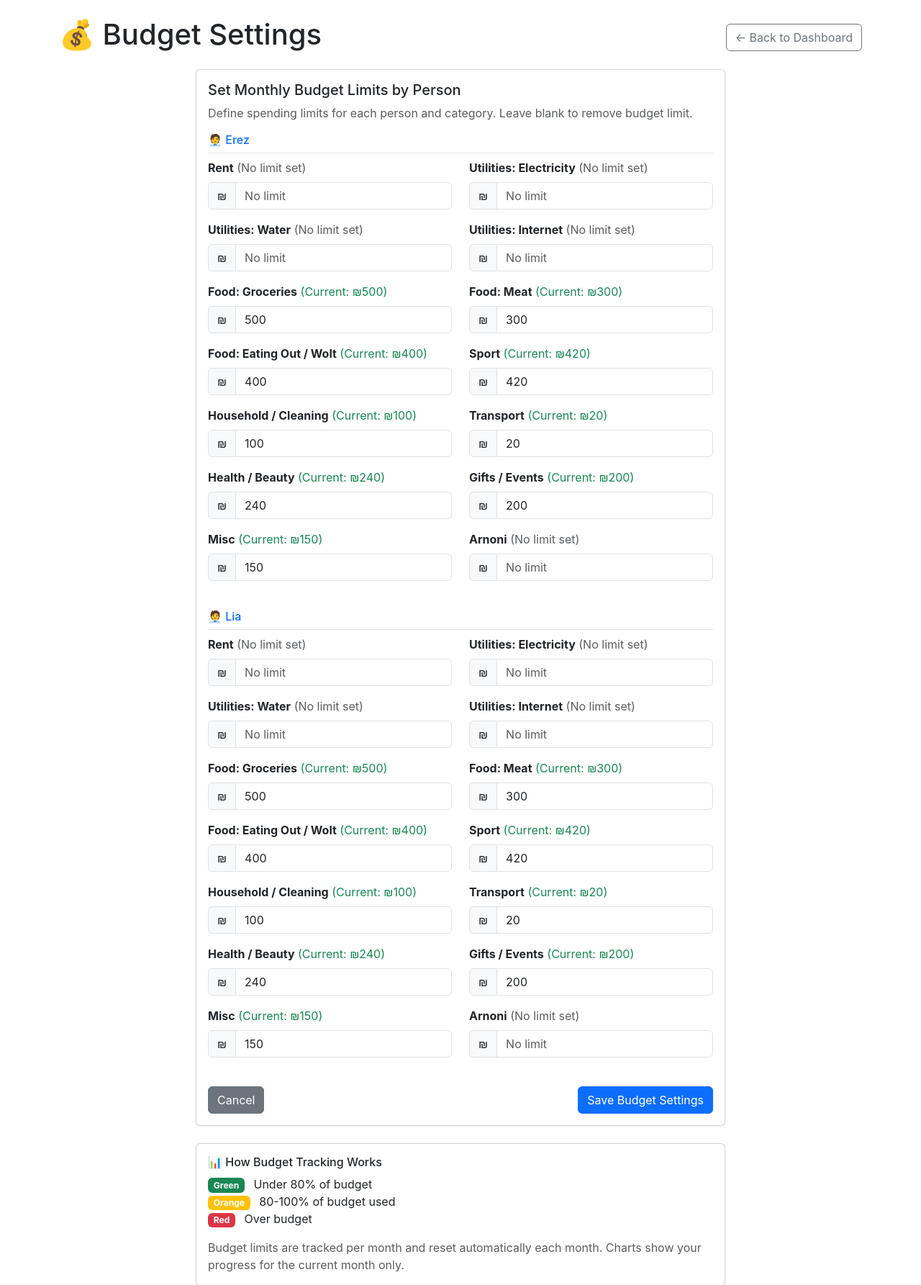
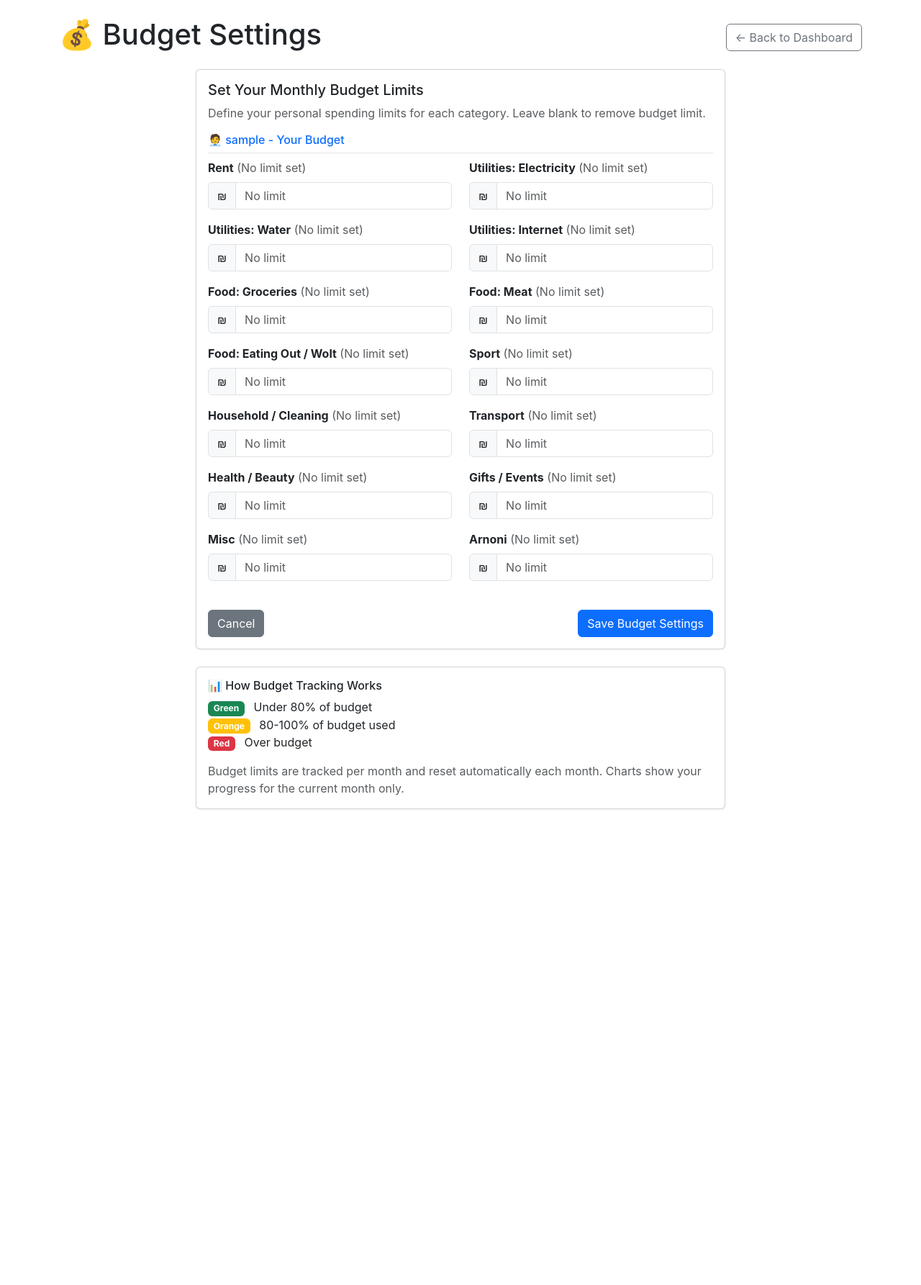
Before and after one commit to BrainCodex-e/expanses_tracker, a Flask app: page /budget/settings in a window 1280 px wide. Shown: the top 1785 px of the page at 72% size. After the commit the page ends 1124 px from the top, so only its background shows below. Run offline with Flask 3, Linux system fonts and the light colour scheme; the visitor is signed in with stand-in values (Sample User, id 1); some libraries are stand-ins or nearby versions.

Commit message:
Add personalized budget management
- Modified budget settings to show only current user's budgets
- Updated budget dashboard to display only logged-in user's data
- Changed budget update route to only allow users to modify their own limits
- Updated templates to show personalized budget forms and dashboards
- Each user now has completely separate budget management experience
- Added database migration call to main startup sequence

```diff
--- a/app.py
+++ b/app.py
@@ -570,38 +570,50 @@ def budget_progress_png(person):
 @app.route("/budget/settings")
 @login_required
 def budget_settings():
-    """Display budget settings page"""
+    """Display budget settings page for current user only"""
+    current_user = session.get('user')
+    if not current_user:
+        flash("Please log in to manage your budget", "error")
+        return redirect(url_for("login"))
+
+    # Only show current user's budget limits
+    user_budget_limits = BUDGET_LIMITS.get(current_user, {})
+
     return render_template("budget_settings.html",
-                         budget_limits=BUDGET_LIMITS,
+                         budget_limits=user_budget_limits,
                          categories=CATEGORIES,
-                         people=DEFAULT_PEOPLE)
+                         current_user=current_user)
 
 
 @app.route("/budget/update", methods=["POST"])
 @login_required
 def update_budget():
-    """Update budget limits per person"""
+    """Update budget limits for current user only"""
     global BUDGET_LIMITS
 
-    # Get form data and update BUDGET_LIMITS per person
-    for person in DEFAULT_PEOPLE:
-        # Ensure person exists in BUDGET_LIMITS
-        if person not in BUDGET_LIMITS:
-            BUDGET_LIMITS[person] = {}
+    current_user = session.get('user')
+    if not current_user:
+        flash("Please log in to manage your budget", "error")
+        return redirect(url_for("login"))
 
-        for category in CATEGORIES:
-            budget_value = request.form.get(f"budget_{person}_{category}")
-            if budget_value:
-                try:
-                    budget_amount = float(budget_value)
-                    if budget_amount >= 0:  # Only allow non-negative budgets
-                        BUDGET_LIMITS[person][category] = budget_amount
-                except (ValueError, TypeError):
-                    flash(f"Invalid budget amount for {person} - {category}", "error")
-                    return redirect(url_for("budget_settings"))
-            else:
-                # Remove budget limit if field is empty
-                BUDGET_LIMITS[person].pop(category, None)
+    # Ensure current user exists in BUDGET_LIMITS
+    if current_user not in BUDGET_LIMITS:
+        BUDGET_LIMITS[current_user] = {}
+
+    # Update only current user's budget limits
+    for category in CATEGORIES:
+        budget_value = request.form.get(f"budget_{category}")
+        if budget_value:
+            try:
+                budget_amount = float(budget_value)
+                if budget_amount >= 0:  # Only allow non-negative budgets
+                    BUDGET_LIMITS[current_user][category] = budget_amount
+            except (ValueError, TypeError):
+                flash(f"Invalid budget amount for {category}", "error")
+                return redirect(url_for("budget_settings"))
+        else:
+            # Remove budget limit if field is empty
+            BUDGET_LIMITS[current_user].pop(category, None)
 
     flash("Budget limits updated successfully!", "success")
     return redirect(url_for("index"))
@@ -610,7 +622,12 @@ def update_budget():
 @app.route("/budget/dashboard")
 @login_required
 def budget_dashboard():
-    """Display dedicated budget dashboard page"""
+    """Display dedicated budget dashboard page for current user only"""
+    current_user = session.get('user')
+    if not current_user:
+        flash("Please log in to view your budget dashboard", "error")
+        return redirect(url_for("login"))
+
     df = load_expenses()
 
     # Calculate current month data for budget overview
@@ -621,85 +638,85 @@ def budget_dashboard():
     else:
         month_end = date(month_start.year, month_start.month + 1, 1)
 
-    # Calculate spending per person per category for this month
+    # Calculate spending for current user only
     budget_status = {}
-    total_spent_by_person = {}
-    total_budget_by_person = {}
+    total_spent_by_user = 0
+    total_budget_by_user = 0
 
-    for person in DEFAULT_PEOPLE:
-        budget_status[person] = {}
-        total_spent_by_person[person] = 0
-        total_budget_by_person[person] = 0
-        person_budgets = BUDGET_LIMITS.get(person, {})
+    # Only process current user's data
+    budget_status[current_user] = {}
+    person_budgets = BUDGET_LIMITS.get(current_user, {})
 
-        if not df.empty:
-            # Filter for current month and specific person
-            df["tx_date"] = pd.to_datetime(df["tx_date"]).dt.date
-            mask = (pd.to_datetime(df["tx_date"]) >= pd.to_datetime(month_start)) & \
-                   (pd.to_datetime(df["tx_date"]) < pd.to_datetime(month_end)) & \
-                   (df["payer"] == person)
-            person_df = df[mask].copy()
+    if not df.empty:
+        # Filter for current month and current user
+        df["tx_date"] = pd.to_datetime(df["tx_date"]).dt.date
+        mask = (pd.to_datetime(df["tx_date"]) >= pd.to_datetime(month_start)) & \
+               (pd.to_datetime(df["tx_date"]) < pd.to_datetime(month_end)) & \
+               (df["payer"] == current_user)
+        person_df = df[mask].copy()
 
-            if not person_df.empty:
-                # Calculate actual spending for budget tracking (accounting for splits)
-                person_df_copy = person_df.copy()
+        if not person_df.empty:
+            # Calculate actual spending for budget tracking (accounting for splits)
+            person_df_copy = person_df.copy()
 
-                # For expenses paid by this person that are split, only count half
-                split_mask = person_df_copy['split_with'].notna()
-                person_df_copy.loc[split_mask, 'amount'] = person_df_copy.loc[split_mask, 'amount'] / 2
+            # For expenses paid by this user that are split, only count half
+            split_mask = person_df_copy['split_with'].notna()
+            person_df_copy.loc[split_mask, 'amount'] = person_df_copy.loc[split_mask, 'amount'] / 2
 
-                # Add expenses where this person was split with (they owe half)
-                other_split_mask = (pd.to_datetime(df["tx_date"]) >= pd.to_datetime(month_start)) & \
-                                 (pd.to_datetime(df["tx_date"]) < pd.to_datetime(month_end)) & \
-                                 (df["split_with"] == person)
+            # Add expenses where this user was split with (they owe half)
+            other_split_mask = (pd.to_datetime(df["tx_date"]) >= pd.to_datetime(month_start)) & \
+                             (pd.to_datetime(df["tx_date"]) < pd.to_datetime(month_end)) & \
+                             (df["split_with"] == current_user)
 
-                other_split_df = df[other_split_mask].copy()
-                if not other_split_df.empty:
-                    # This person owes half of these expenses
-                    other_split_df['amount'] = other_split_df['amount'] / 2
-                    # Combine both dataframes
-                    person_df_copy = pd.concat([person_df_copy, other_split_df], ignore_index=True)
+            other_split_df = df[other_split_mask].copy()
+            if not other_split_df.empty:
+                # This user owes half of these expenses
+                other_split_df['amount'] = other_split_df['amount'] / 2
+                # Combine both dataframes
+                person_df_copy = pd.concat([person_df_copy, other_split_df], ignore_index=True)
 
-                spent_by_category = person_df_copy.groupby("category")["amount"].sum()
-            else:
-                spent_by_category = pd.Series([], dtype=float)
+            spent_by_category = person_df_copy.groupby("category")["amount"].sum()
         else:
             spent_by_category = pd.Series([], dtype=float)
+    else:
+        spent_by_category = pd.Series([], dtype=float)
 
-        # Calculate budget status for each category
-        for category, budget_limit in person_budgets.items():
-            spent = spent_by_category.get(category, 0)
-            remaining = max(0, budget_limit - spent)
-            percentage = (spent / budget_limit * 100) if budget_limit > 0 else 0
+    # Calculate budget status for each category for current user
+    for category, budget_limit in person_budgets.items():
+        spent = spent_by_category.get(category, 0)
+        remaining = max(0, budget_limit - spent)
+        percentage = (spent / budget_limit * 100) if budget_limit > 0 else 0
 
-            status = "success"  # Green
-            if spent > budget_limit:
-                status = "danger"  # Red - over budget
-            elif spent > budget_limit * 0.8:
-                status = "warning"  # Orange - warning
+        status = "success"  # Green
+        if spent > budget_limit:
+            status = "danger"  # Red - over budget
+        elif spent > budget_limit * 0.8:
+            status = "warning"  # Orange - warning
 
-            budget_status[person][category] = {
-                "spent": spent,
-                "budget": budget_limit,
-                "remaining": remaining,
-                "percentage": percentage,
-                "status": status
-            }
+        budget_status[current_user][category] = {
+            "spent": spent,
+            "budget": budget_limit,
+            "remaining": remaining,
+            "percentage": percentage,
+            "status": status
+        }
 
-            total_spent_by_person[person] += spent
-            total_budget_by_person[person] += budget_limit
+        total_spent_by_user += spent
+        total_budget_by_user += budget_limit
 
     return render_template("budget_dashboard.html",
                          budget_status=budget_status,
-                         total_spent_by_person=total_spent_by_person,
-                         total_budget_by_person=total_budget_by_person,
-                         people=DEFAULT_PEOPLE,
+                         total_spent_by_user=total_spent_by_user,
+                         total_budget_by_user=total_budget_by_user,
+                         current_user=current_user,
                          month_name=today.strftime("%B %Y"))
 
 
 if __name__ == "__main__":
     # Initialize database
     init_db()
+    # Run database migration
+    migrate_db()
     # Run migration for split functionality
     migrate_db()
 
--- a/templates/budget_settings.html
+++ b/templates/budget_settings.html
@@ -32,22 +32,21 @@
         <div class="col-md-8 mx-auto">
           <div class="card">
             <div class="card-body">
-              <h5 class="card-title">Set Monthly Budget Limits by Person</h5>
-              <p class="text-muted">Define spending limits for each person and category. Leave blank to remove budget limit.</p>
+              <h5 class="card-title">Set Your Monthly Budget Limits</h5>
+              <p class="text-muted">Define your personal spending limits for each category. Leave blank to remove budget limit.</p>
 
               <form action="/budget/update" method="post">
                 <input type="hidden" name="csrf_token" value="{{ csrf_token() }}">
 
-                {% for person in people %}
                 <div class="mb-4">
-                    <h6 class="text-primary border-bottom pb-2">🧑‍💼 {{ person }}</h6>
+                  <h6 class="text-primary border-bottom pb-2">🧑‍💼 {{ current_user }} - Your Budget</h6>
                   <div class="row">
                     {% for category in categories %}
                       <div class="col-md-6 mb-3">
                         <label class="form-label">
                           <strong>{{ category }}</strong>
-                            {% if budget_limits.get(person, {}).get(category) %}
-                              <span class="text-success">(Current: ₪{{ budget_limits[person][category] }})</span>
+                          {% if budget_limits.get(category) %}
+                            <span class="text-success">(Current: ₪{{ budget_limits[category] }})</span>
                           {% else %}
                             <span class="text-muted">(No limit set)</span>
                           {% endif %}
@@ -55,18 +54,17 @@
                         <div class="input-group">
                           <span class="input-group-text">₪</span>
                           <input type="number"
-                                   name="budget_{{ person }}_{{ category }}"
+                                 name="budget_{{ category }}"
                                  class="form-control"
                                  step="0.01"
                                  min="0"
-                                   value="{{ budget_limits.get(person, {}).get(category, '') }}"
+                                 value="{{ budget_limits.get(category, '') }}"
                                  placeholder="No limit">
                         </div>
                       </div>
                     {% endfor %}
                   </div>
                 </div>
-                {% endfor %}
 
                 <div class="d-flex justify-content-between mt-4">
                   <a href="/" class="btn btn-secondary">Cancel</a>
```
Also changed, not shown: templates/budget_dashboard.html (+36 -38 lines). Lines whose indentation alone changed are shown as unchanged.
